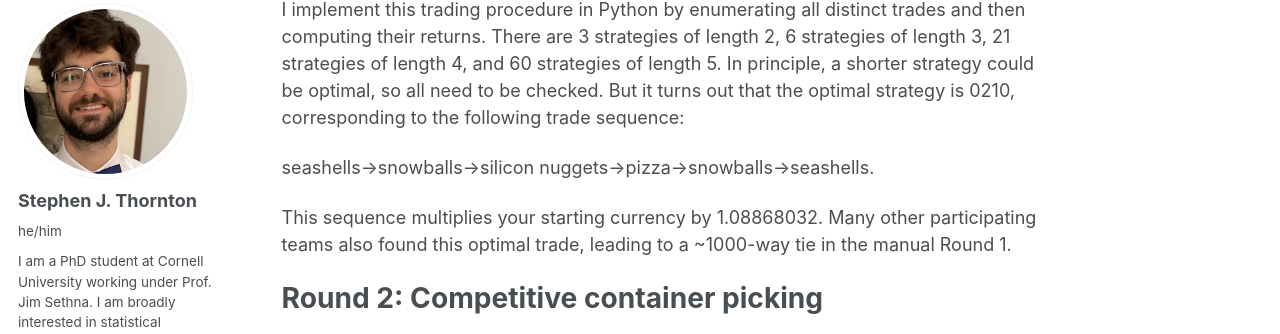
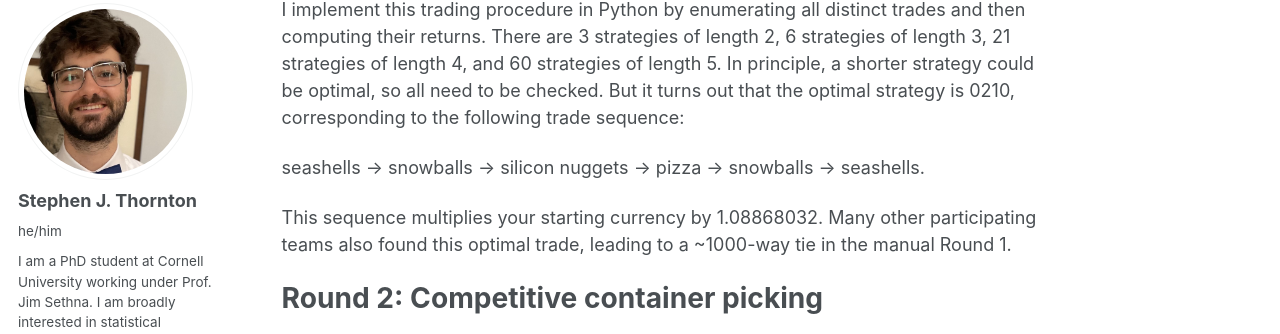
Before and after one commit to stephen-thornton/stephen-thornton.github.io, a Jekyll site: the page built from _miscellaneous/Prosperity.md, in a window 1280 px wide and 900 px high, scrolled down 1248 px. Shown: the part 103-437 px from the top of the window. Built offline with Jekyll 4.4.1, drawn with Linux system fonts in a browser that asks for light colours; some web fonts are replaced; part of the change alters nothing that is shown.

```diff
--- a/_miscellaneous/Prosperity.md
+++ b/_miscellaneous/Prosperity.md
@@ -37,7 +37,7 @@ We can further reduce the computational time by noting that trading a currency f
 
 I implement this trading procedure in Python by enumerating all distinct trades and then computing their returns. There are 3 strategies of length 2, 6 strategies of length 3, 21 strategies of length 4, and 60 strategies of length 5. In principle, a shorter strategy could be optimal, so all need to be checked. But it turns out that the optimal strategy is 0210, corresponding to the following trade sequence:
 
-seashells->snowballs->silicon nuggets->pizza->snowballs->seashells.
+seashells &#8594; snowballs &#8594; silicon nuggets &#8594; pizza &#8594; snowballs &#8594; seashells.
 
 This sequence multiplies your starting currency by 1.08868032. Many other participating teams also found this optimal trade, leading to a ~1000-way tie in the manual Round 1.
 
```
